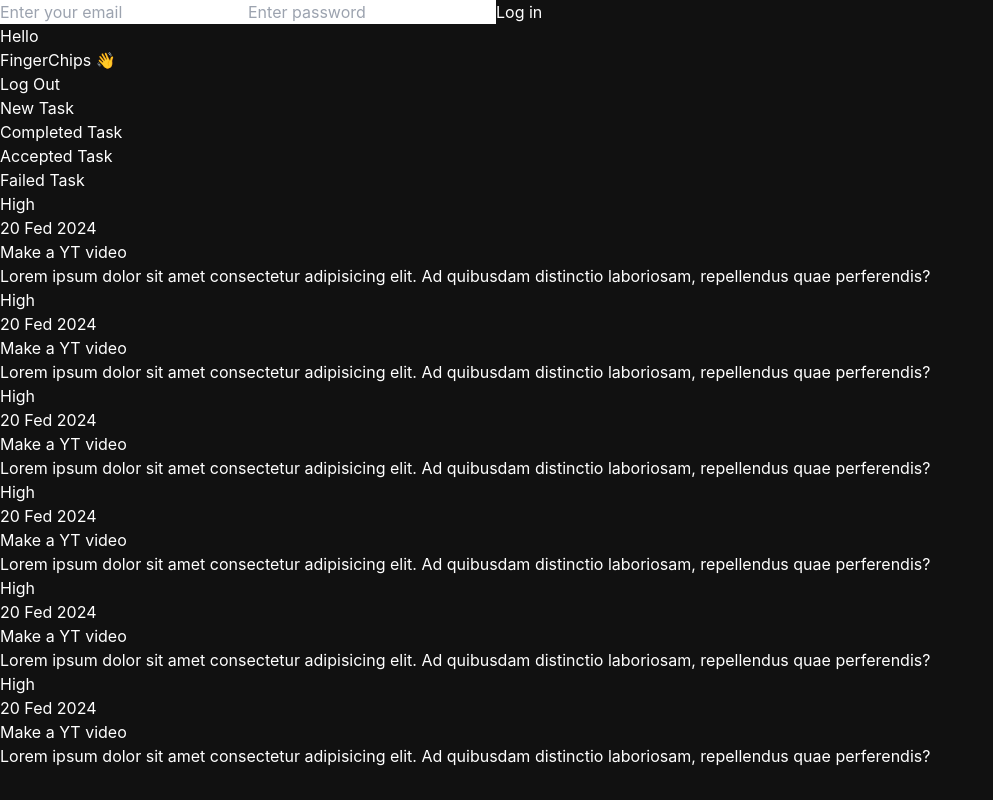
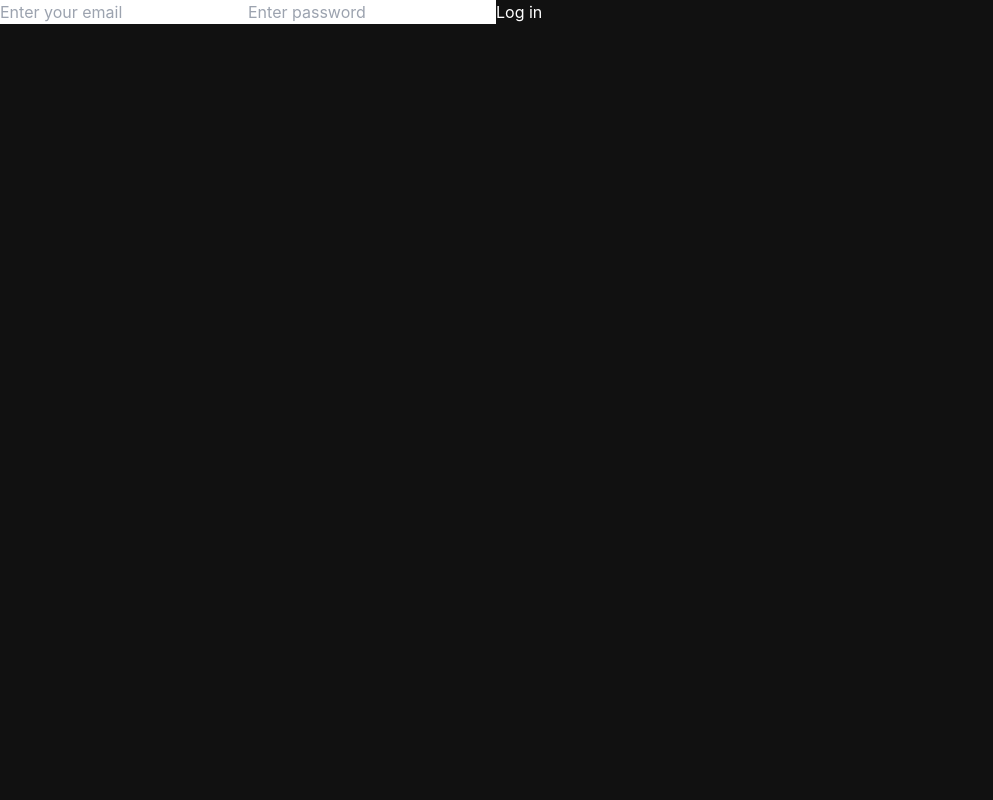
Before and after one commit to deepmonapara9/ems, a React (Vite) app: page / in a window 1280 px wide. Shown: the whole page, without its empty margins (0-993 px from the left). Built offline with nearby package versions, Linux system fonts and the light colour scheme.

Commit message:
refactor authentication flow to store user data in local storage; update EmployeeDashboard and related components to utilize user data

```diff
--- a/src/App.jsx
+++ b/src/App.jsx
@@ -1,45 +1,68 @@
 /* eslint-disable no-unused-vars */
-import React, { useContext } from 'react'
-import { useEffect, useState } from 'react'
-import Login from './components/Auth/Login'
-import AdminDashboard from './components/Dashboard/AdminDashboard'
-import EmployeeDashboard from './components/Dashboard/EmployeeDashboard'
-import { getLocalStorage, setLocalStorage } from './utils/localStorage'
-import { AuthContext } from './context/AuthProvider'
+import React, { useContext } from "react";
+import { useEffect, useState } from "react";
+import Login from "./components/Auth/Login";
+import AdminDashboard from "./components/Dashboard/AdminDashboard";
+import EmployeeDashboard from "./components/Dashboard/EmployeeDashboard";
+import { getLocalStorage, setLocalStorage } from "./utils/localStorage";
+import { AuthContext } from "./context/AuthProvider";
 
 const App = () => {
+  const [user, setUser] = useState(null);
+  const [loggedInUserData, setLoggedInUserData] = useState(null);
+  const authData = useContext(AuthContext);
 
-  const [user, setUser] = useState(null);
+  // this will set the local storage with the employees and admin data
+  // useEffect(() => {
+  //   if (authData) {
+  //     const loggedInUser = localStorage.getItem("loggedInUser");
+  //     if (loggedInUser) {
+  //       setUser(loggedInUser.role);
+  //     }
+  //   }
+  // }, [authData]);
 
   const handleLogin = (email, password) => {
-    if(email == 'admin@me.com' && password == '123') {
-      setUser('admin')
+    if (email == "admin@me.com" && password == "123") {
+      setUser("admin");
+
+      //this will set the role of admin while logging in
+      localStorage.setItem("loggedInUser", JSON.stringify({ role: "admin" }));
       // console.log('Admin logged in');
-    } else if(email == 'user@me.com' && password == '123') {
-      setUser('employee')
+    } else if (authData) {
+      const employee = authData.employee.find(
+        (e) => email == e.email && password == e.password
+      );
+      if (employee) {
+        setUser("employee");
+        setLoggedInUserData(employee);
+        localStorage.setItem(
+          "loggedInUser",
+          JSON.stringify({ role: "employee" })
+        );
+      }
       // console.log('Employee logged in');
+    } else {
+      alert("Invalid credentials");
     }
-     else {
-      alert('Invalid credentials');
-    }
-  }
+  };
 
   // handleLogin('user@me.com', '123')
 
   useEffect(() => {
     // setLocalStorage()
-    getLocalStorage()
-  })
+    getLocalStorage();
+  });
 
-  const data = useContext(AuthContext)
+  const data = useContext(AuthContext);
   // console.log(data);
 
   return (
     <>
-    {!user ? <Login handleLogin={handleLogin} /> : ''}
-    {user == "admin" ? <AdminDashboard /> : <EmployeeDashboard />}
+      {!user ? <Login handleLogin={handleLogin} /> : ""}
+      {user == "admin" ? <AdminDashboard /> : (user == "employee" ? <EmployeeDashboard data={loggedInUserData} /> : null )}
     </>
-  )
-}
+  );
+};
 
-export default App
+export default App;
--- a/src/components/Dashboard/EmployeeDashboard.jsx
+++ b/src/components/Dashboard/EmployeeDashboard.jsx
@@ -5,12 +5,12 @@ import Header from "../Other/Header"
 import TaskListNumbers from "../Other/TaskListNumbers"
 import TaskList from "../TaskList/TaskList"
 
-const EmployeeDashboard = () => {
+const EmployeeDashboard = ({data}) => {
   return (
     <div className="p-10 bg-[#1c1c1c] h-screen">
-      <Header />
-      <TaskListNumbers />
-      <TaskList />
+      <Header data={data} />
+      <TaskListNumbers data={data} />
+      <TaskList data={data} />
     </div>
   )
 }
--- a/src/components/Other/Header.jsx
+++ b/src/components/Other/Header.jsx
@@ -1,12 +1,12 @@
 // eslint-disable-next-line no-unused-vars
 import React from 'react'
 
-const Header = () => {
+const Header = ({data}) => {
   return (
     <div className="flex items-end justify-between">
       <h1 className="text-2xl font-medium">
         Hello <br />
-        <span className="text-3xl font-semibold"> FingerChips 👋</span>
+        <span className="text-3xl font-semibold"> {data.firstName} 👋</span>
       </h1>
       <button className='bg-red-600 text-base font-medium text-white px-5 py-2 rounded-sm'>Log Out</button>
     </div>
--- a/src/components/Other/TaskListNumbers.jsx
+++ b/src/components/Other/TaskListNumbers.jsx
@@ -1,30 +1,30 @@
 // eslint-disable-next-line no-unused-vars
 import React from "react";
 
-const TaskListNumbers = () => {
+const TaskListNumbers = ({data}) => {
   return (
     <div className="flex mt-10 justify-between gap-5 screen">
       <div className="rounded-xl w-[45%] py-6 px-9 bg-blue-400">
         <h2 className="text-3xl font-bold">
-         {/* {data.taskCounts.newTask} */}
+         {data.taskCounts.newTask}
          </h2>
         <h3 className="text-xl mt-0.5 font-medium">New Task</h3>
       </div>
       <div className="rounded-xl w-[45%] py-6 px-9 bg-green-400">
         <h2 className="text-3xl font-bold">
-         {/* {data.taskCounts.completed} */}
+         {data.taskCounts.completed}
          </h2>
         <h3 className="text-xl mt-0.5 font-medium">Completed Task</h3>
       </div>
       <div className="rounded-xl w-[45%] py-6 px-9 bg-yellow-400 ">
         <h2 className="text-3xl text-black font-bold">
-          {/* {data.taskCounts.active} */}
+          {data.taskCounts.active}
         </h2>
         <h3 className="text-xl mt-0.5 text-black font-medium">Accepted Task</h3>
       </div>
       <div className="rounded-xl w-[45%] py-6 px-9 bg-red-400">
         <h2 className="text-3xl font-bold">
-         {/* {data.taskCounts.failed} */}
+         {data.taskCounts.failed}
          </h2>
         <h3 className="text-xl mt-0.5 font-medium">Failed Task</h3>
       </div>
--- a/src/components/TaskList/TaskList.jsx
+++ b/src/components/TaskList/TaskList.jsx
@@ -1,7 +1,7 @@
 // eslint-disable-next-line no-unused-vars
 import React from 'react'
 
-const TaskList = () => {
+const TaskList = ({data}) => {
   return (
     <div
       id="tasklist"
--- a/src/context/AuthProvider.jsx
+++ b/src/context/AuthProvider.jsx
@@ -1,14 +1,24 @@
 /* eslint-disable no-unused-vars */
 import React, { createContext, useEffect, useState } from "react";
-import PropTypes from 'prop-types';
 import { getLocalStorage, setLocalStorage } from "../utils/localStorage";
 
 export const AuthContext = createContext();
 
 const AuthProvider = ({children}) => {
+
+   const [userData, setUserData] = useState(null);
+
+   // this will set the local storage with the employees and admin data
+   useEffect(() => {
+      setLocalStorage()
+      const { employee, admin } = getLocalStorage();
+      setUserData({ employee, admin });
+   },[])
+
+
    return (
       <div>
-         <AuthContext.Provider value={"FingerChips"}>
+         <AuthContext.Provider value={userData}>
             {children}
          </AuthContext.Provider>
       </div>
--- a/src/utils/localStorage.jsx
+++ b/src/utils/localStorage.jsx
@@ -222,4 +222,5 @@ export const getLocalStorage = () => {
    const admin = JSON.parse(localStorage.getItem("admin"));
 
    // console.log(employee, admin);
+   return { employee, admin };
 }
```
